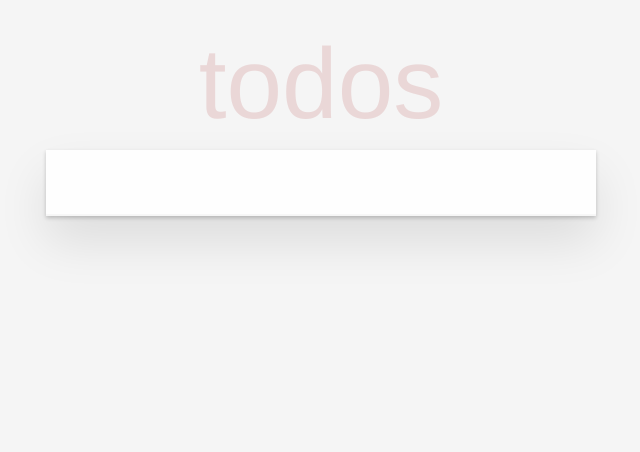
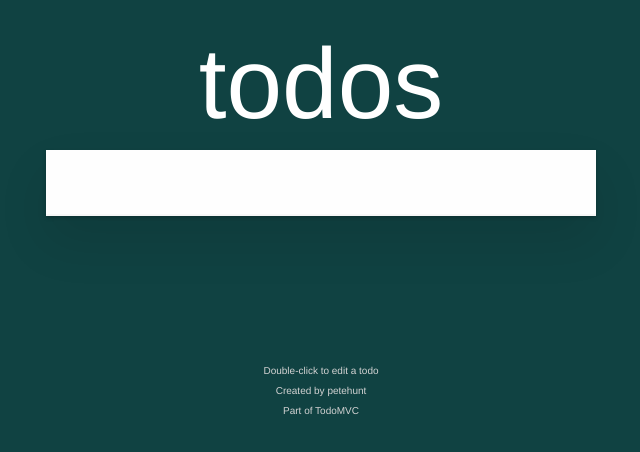
Before and after one commit to Mvovik/lits, a React (Create React App) app: page / in a window 1280 px wide. Shown: the top 452 px of the page, without its empty margins (319-959 px from the left). Built offline with nearby package versions, Linux system fonts and the light colour scheme.

Commit message:
Added footer

```diff
--- a/src/App.css
+++ b/src/App.css
@@ -1,7 +1,7 @@
 body {
   font: 14px 'Helvetica Neue', Helvetica, Arial, sans-serif;
   line-height: 1.4em;
-  background: #f5f5f5;
+  background: #104242;
   color: #4d4d4d;
   margin: 0 auto;
   -webkit-font-smoothing: antialiased;
@@ -26,7 +26,7 @@ body {
   font-size: 100px;
   font-weight: 100;
   text-align: center;
-  color: rgba(175, 47, 47, 0.15);
+  color: #fff;
   -webkit-text-rendering: optimizeLegibility;
   -moz-text-rendering: optimizeLegibility;
   text-rendering: optimizeLegibility;
@@ -83,6 +83,22 @@ body {
   color: #61dafb;
 }
 
+.info {
+  text-align: center;
+  color: lightgrey;
+  font-size: 10px;
+  line-height: 1;
+}
+
+a {
+  color: lightgrey;
+  text-decoration: none;
+}
+
+a:hover {
+  text-decoration: underline;
+}
+
 @keyframes App-logo-spin {
   from {
     transform: rotate(0deg);
@@ -91,3 +107,5 @@ body {
     transform: rotate(360deg);
   }
 }
+display: flex;
+flex-direction: column;
--- a/src/App.js
+++ b/src/App.js
@@ -2,6 +2,7 @@ import React, { Component } from 'react';
 import './App.css';
 import Button from './component/Button';
 import List from './component/List';
+import Footer from './component/Footer';
 
 class App extends Component {
   state = {
@@ -27,6 +28,7 @@ class App extends Component {
   render() {
     const { todoList, value } = this.state;
     return (
+      <div>
         <section className="todo-container">
           <form onSubmit={this.handleSubmit}>
             <header>
@@ -38,8 +40,23 @@ class App extends Component {
             </section>
           </form>
         </section>
+        <Footer/>
+      </div>
     );
   }
 }
 
+
+
+/*<footer class="info">
+<p>Double-click to edit a todo</p>
+<p>Created by <a href="http://github.com/petehunt/">petehunt</a></p>
+<p>Part of <a href="http://todomvc.com">TodoMVC</a></p>
+</footer>*/
+/*
+<footer class="footer" data-reactid=".0.2"><span class="todo-count" data-reactid=".0.2.0"><strong data-reactid=".0.2.0.0">1</strong><span data-reactid=".0.2.0.1"> </span><span data-reactid=".0.2.0.2">item</span><span data-reactid=".0.2.0.3"> left</span></span><ul class="filters" data-reactid=".0.2.1"><li data-reactid=".0.2.1.0"><a href="#/" class="selected" data-reactid=".0.2.1.0.0">All</a></li><span data-reactid=".0.2.1.1"> </span><li data-reactid=".0.2.1.2"><a href="#/active" class="" data-reactid=".0.2.1.2.0">Active</a></li><span data-reactid=".0.2.1.3"> </span><li data-reactid=".0.2.1.4"><a href="#/completed" class="" data-reactid=".0.2.1.4.0">Completed</a></li></ul></footer>
+*/
+
+
+
 export default App;
--- /dev/null
+++ b/src/component/Footer/Footer.jsx
@@ -0,0 +1,19 @@
+import React, { Component } from 'react';
+import PropTypes from 'prop-types';
+import CrossIcon from '../Icons/CrossIcon';
+import Checkbox from '../Checkbox/Checkbox';
+import Button from '../Button';
+
+
+class Footer extends Component {
+    render() {
+        const { value="Click", onSubmit } = this.props;
+        return <footer class="info">
+                <p>Double-click to edit a todo</p>
+                <p>Created by <a href="http://github.com/petehunt/">petehunt</a></p>
+                <p>Part of <a href="http://todomvc.com">TodoMVC</a></p>
+            </footer>
+    }
+  }
+
+export default Footer;
--- /dev/null
+++ b/src/component/Footer/index.js
@@ -0,0 +1,3 @@
+import Footer from './Footer';
+
+export default Footer;
```
Lines whose indentation alone changed are shown as unchanged.
